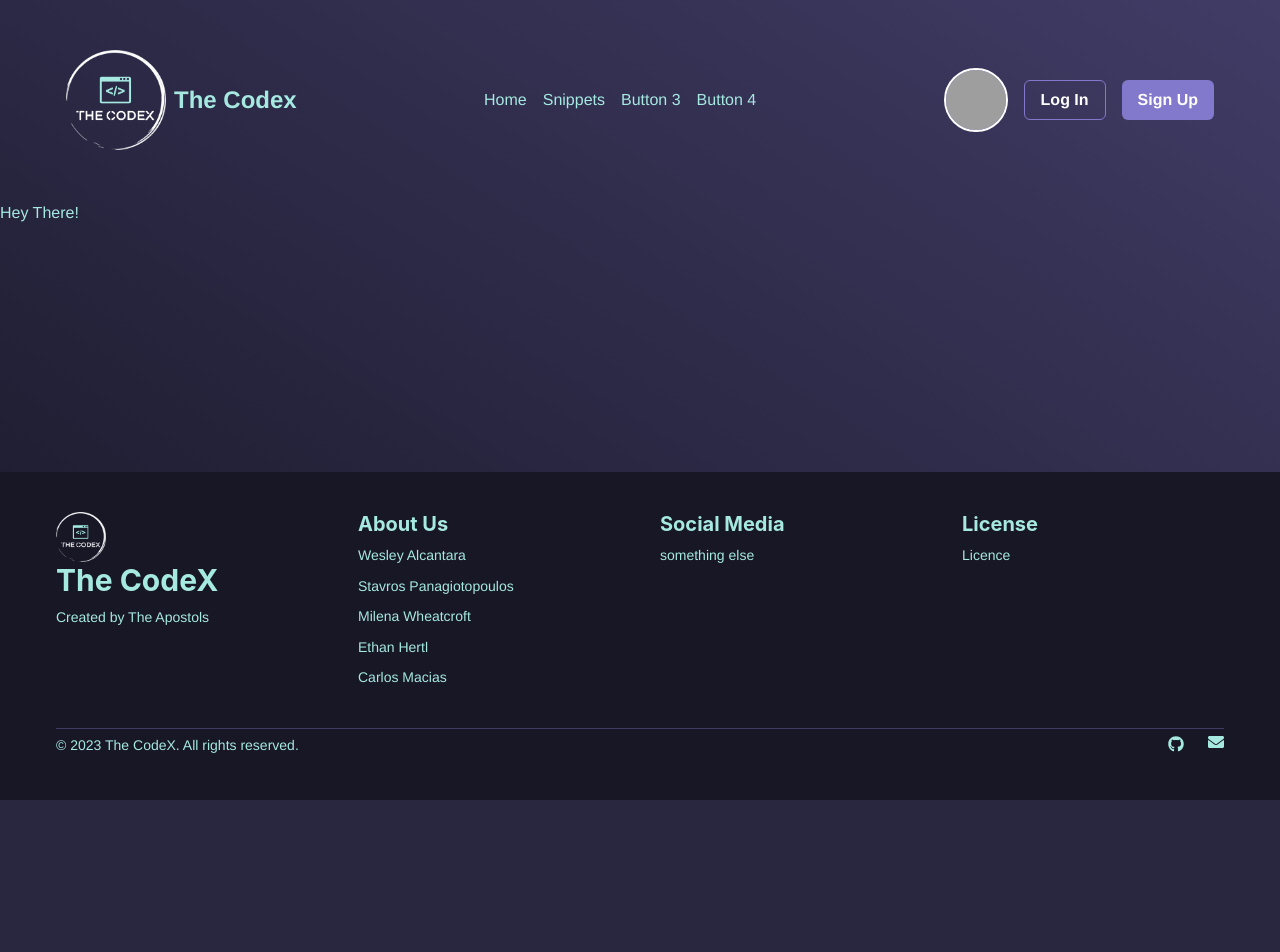
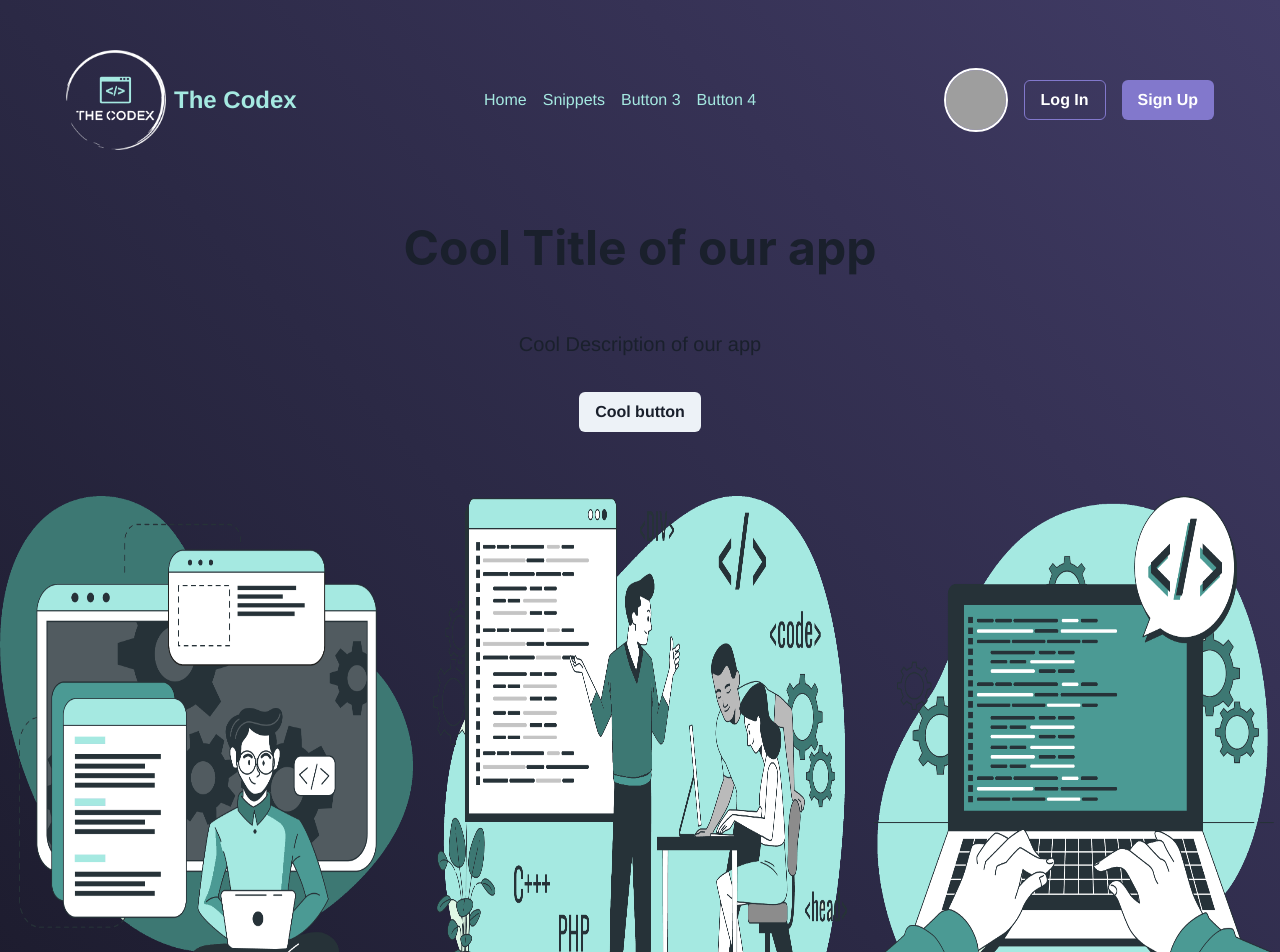
Before and after one commit to theApostols/the-codex, a React (Vite) app in the folder client/: page / in a window 1280 px wide. Shown: the top 952 px of the page. Before the commit the page ends 800 px from the top, so only its background shows below. Built offline with nearby package versions, Linux system fonts and the light colour scheme; grey boxes are pictures that could not be loaded.

Commit message:
style Home component

```diff
--- a/client/src/pages/Home.jsx
+++ b/client/src/pages/Home.jsx
@@ -1,13 +1,25 @@
 import React from 'react';
-import { Box, Text } from '@chakra-ui/react';
-import theme from "../utils/theme";
+import { Box, Button, Text, VStack, Heading, SimpleGrid, Image } from '@chakra-ui/react';
 
-export default function Home () {
-    return (
-        <Box>
-            <Box>
-                <Text color='codex.accents'>Hey There!</Text>
-            </Box>
-        </Box>
-    );
+function Home() {
+  return (
+    <Box textAlign="center" fontSize="xl">
+      <VStack spacing={8}>
+        <Heading as="h1" size="2xl" my={6}>
+          Cool Title of our app
+        </Heading>
+        <Text>Cool Description of our app</Text>
+        <Button>
+          Cool button
+        </Button>
+        <SimpleGrid columns={{ base: 1, md: 3 }} spacing={5} mt={8}>
+          <Image boxSize="550px" src="/images/home/code01.png" alt="Graphic 1" />
+          <Image boxSize="550px" src="/images/home/code02.png" alt="Graphic 2" />
+          <Image boxSize="550px" src="/images/home/code03.png" alt="Graphic 3" />
+        </SimpleGrid>
+      </VStack>
+    </Box>
+  );
 }
+
+export default Home;
```
